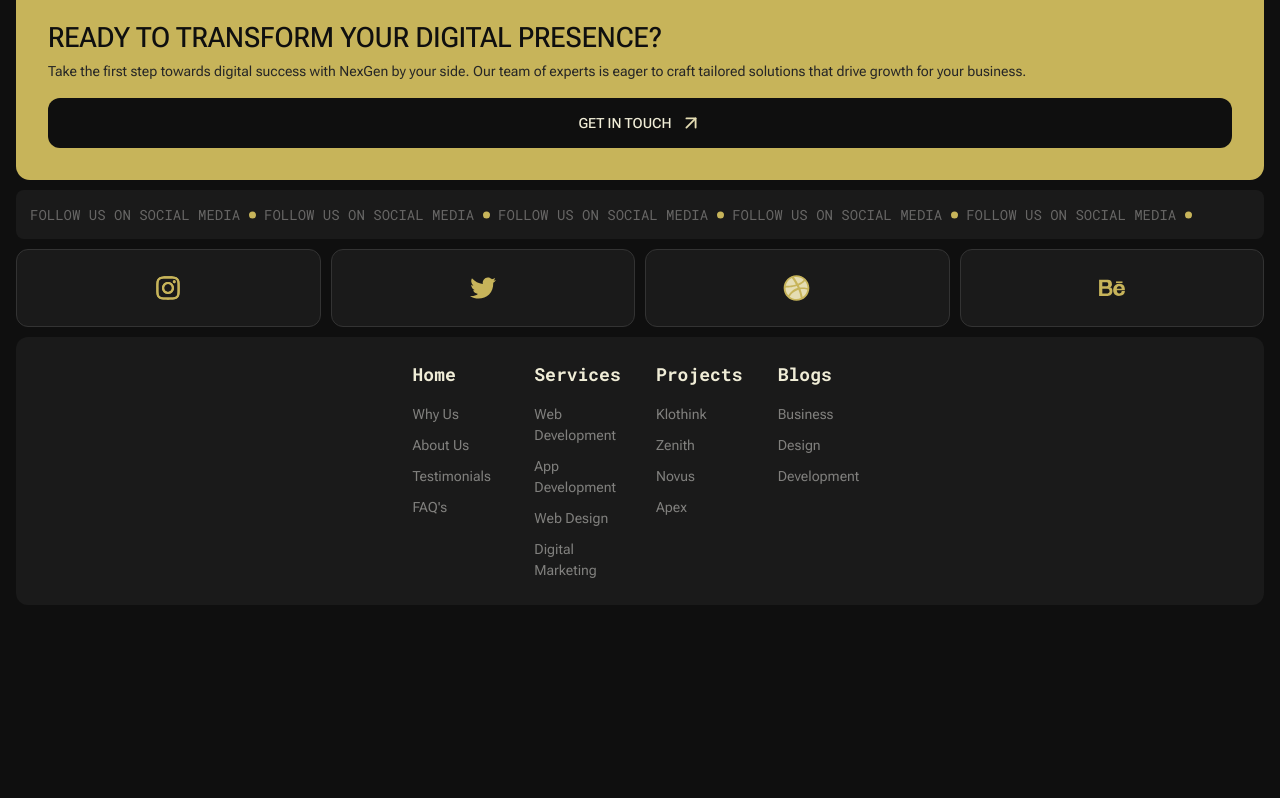
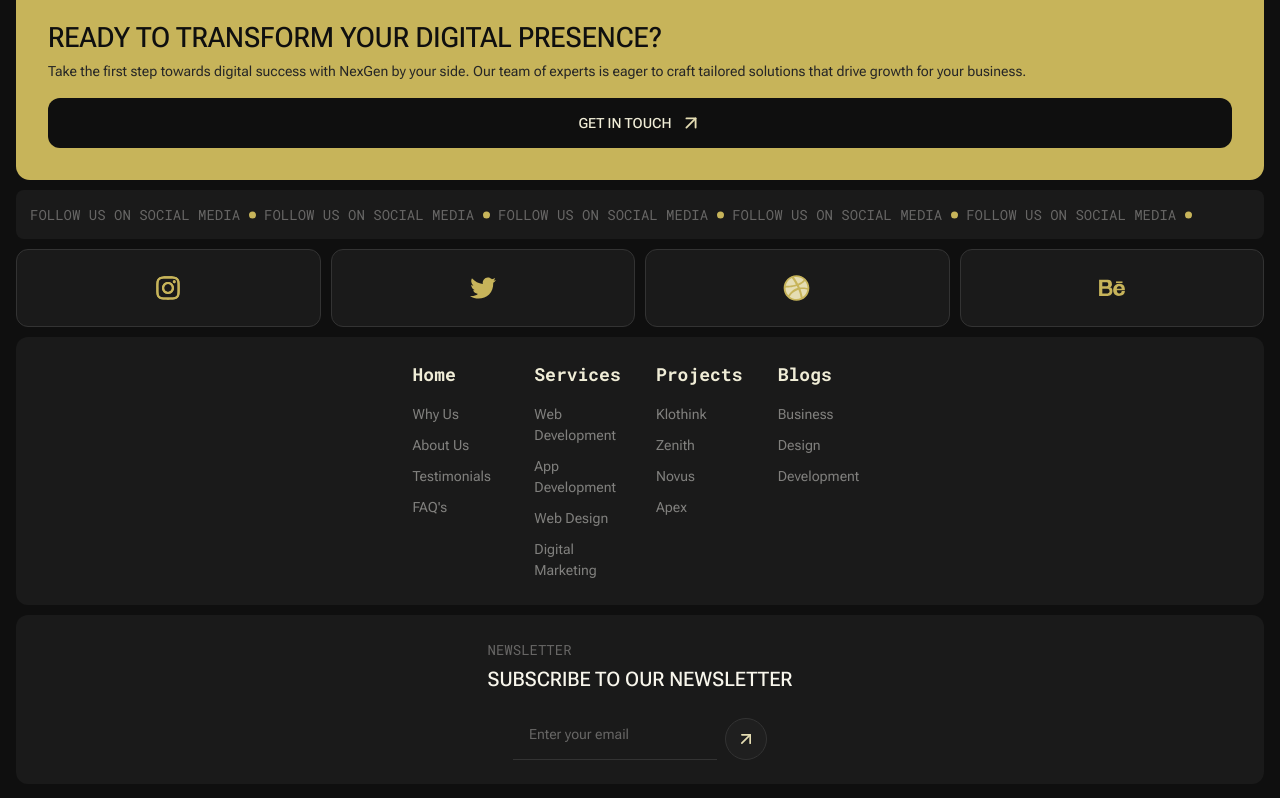
Before and after one commit to Sammie-oje/NexGen-site, a React (Vite) app: page / in a window 1280 px wide. Shown: the part 6388-7186 px from the top of the page. Before the commit the page ends 7013 px from the top, so only its background shows below. Built offline with nearby package versions, Linux system fonts and the light colour scheme.

Commit message:
Styled and created the Newsletter c9mponent

```diff
--- a/src/components/blocks/Footer.jsx
+++ b/src/components/blocks/Footer.jsx
@@ -2,6 +2,7 @@ import CTASection from "../ui/CTASection.jsx";
 import Ticker from "../ui/Ticker.jsx";
 import Socials from "../ui/Socials.jsx";
 import FooterLinks from "../ui/FooterLinks.jsx";
+import Newsletter from "../ui/Newsletter.jsx";
 import Card from "../ui/Card.jsx";
 
 const TICKER_TEXTS = [
@@ -19,6 +20,7 @@ function Footer() {
       <Ticker styles="bg-neutral-10 w-full" texts={TICKER_TEXTS} />
       <Socials />
       <FooterLinks />
+      <Newsletter />
     </footer>
   );
 }
--- a/src/components/ui/FooterLinks.jsx
+++ b/src/components/ui/FooterLinks.jsx
@@ -32,7 +32,6 @@ const FOOTER_LINKS = [
     header: "Blogs",
     links: [
       { name: "Business", status: "active" },
-
       { name: "Design", status: "inactive" },
       { name: "Development", status: "inactive" },
     ],
--- /dev/null
+++ b/src/components/ui/Newsletter.jsx
@@ -0,0 +1,30 @@
+import { ArrowUpRight } from "lucide-react";
+import Card from "./Card.jsx";
+
+function Newsletter() {
+  return (
+    <Card styles="gap-y-4">
+      <div className="flex flex-col gap-[4px]">
+        <h3 className="uppercase text-[14px] font-roboto-mono font-regular text-neutral-40">
+          Newsletter
+        </h3>
+        <strong className="uppercase font-roboto-flex font-medium text-[20px] text-orange-95">
+          Subscribe to our newsletter
+        </strong>
+      </div>
+
+      <div className="flex gap-(--gap-connected)">
+        <input
+          className="px-4 py-3 border-b border-neutral-20 font-regular font-roboto-flex text-neutral-40 text-[14px] placeholder:font-regular placeholder:font-roboto-flex placeholder:text-neutral-40 placeholder:text-[14px]"
+          type="email"
+          placeholder="Enter your email"
+        />
+        <button className="self-end p-1 bg-neutral-12 border border-neutral-20 rounded-pill">
+          <ArrowUpRight className="size-[20px] text-orange-80" />
+        </button>
+      </div>
+    </Card>
+  );
+}
+
+export default Newsletter;
```
